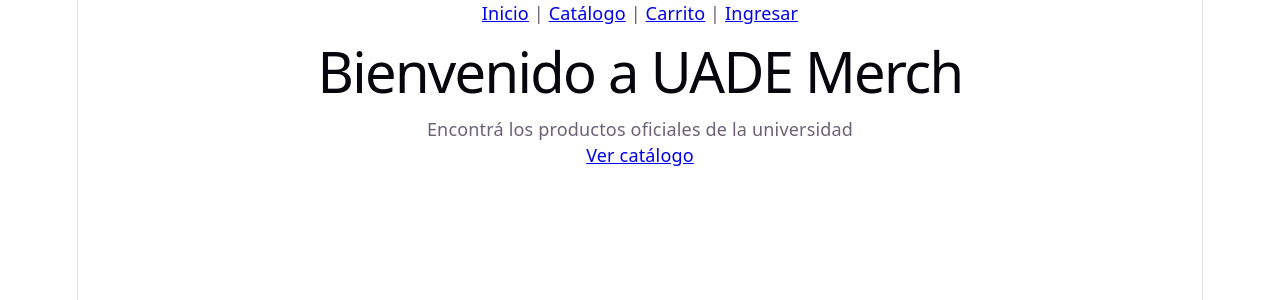
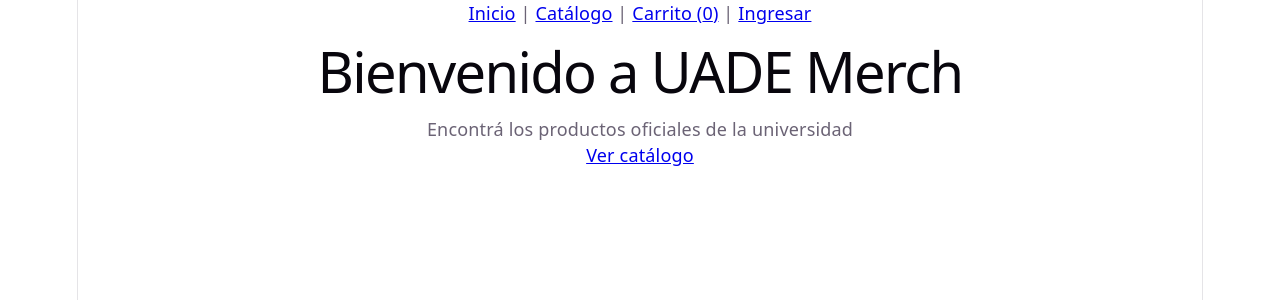
Before and after one commit to FedePetta92/front-uadeMerch, a React (Vite) app in the folder e-commerce-front/: page / in a window 1280 px wide. Shown: the top 300 px of the page. Built offline with nearby package versions, Linux system fonts and the light colour scheme.

Commit message:
Muestro la cantidad de productos del carrito en el menu

```diff
--- a/e-commerce-front/src/components/Navbar.jsx
+++ b/e-commerce-front/src/components/Navbar.jsx
@@ -1,8 +1,12 @@
 import { Link, useNavigate } from 'react-router-dom'
+import { useSelector } from 'react-redux'
 
 function Navbar() {
     const navigate = useNavigate()
     const logueado = localStorage.getItem('logueado') // busca en el navegador si el usuario está logueado
+
+    // cantidad de productos distintos que hay en el carrito (se actualiza sola)
+    const cantidad = useSelector((state) => state.cart.items.length)
 
     const handleSalir = () => {
         localStorage.removeItem('logueado') // borra la marca de login
@@ -11,7 +15,7 @@
 
     return (
         <nav>
-            <Link to="/">Inicio</Link> | <Link to="/catalogo">Catálogo</Link> | <Link to="/cart">Carrito</Link> |{' '}
+            <Link to="/">Inicio</Link> | <Link to="/catalogo">Catálogo</Link> | <Link to="/cart">Carrito ({cantidad})</Link> |{' '}
             {logueado ? (
                 <button onClick={handleSalir}>Salir</button>
             ) : (
```
